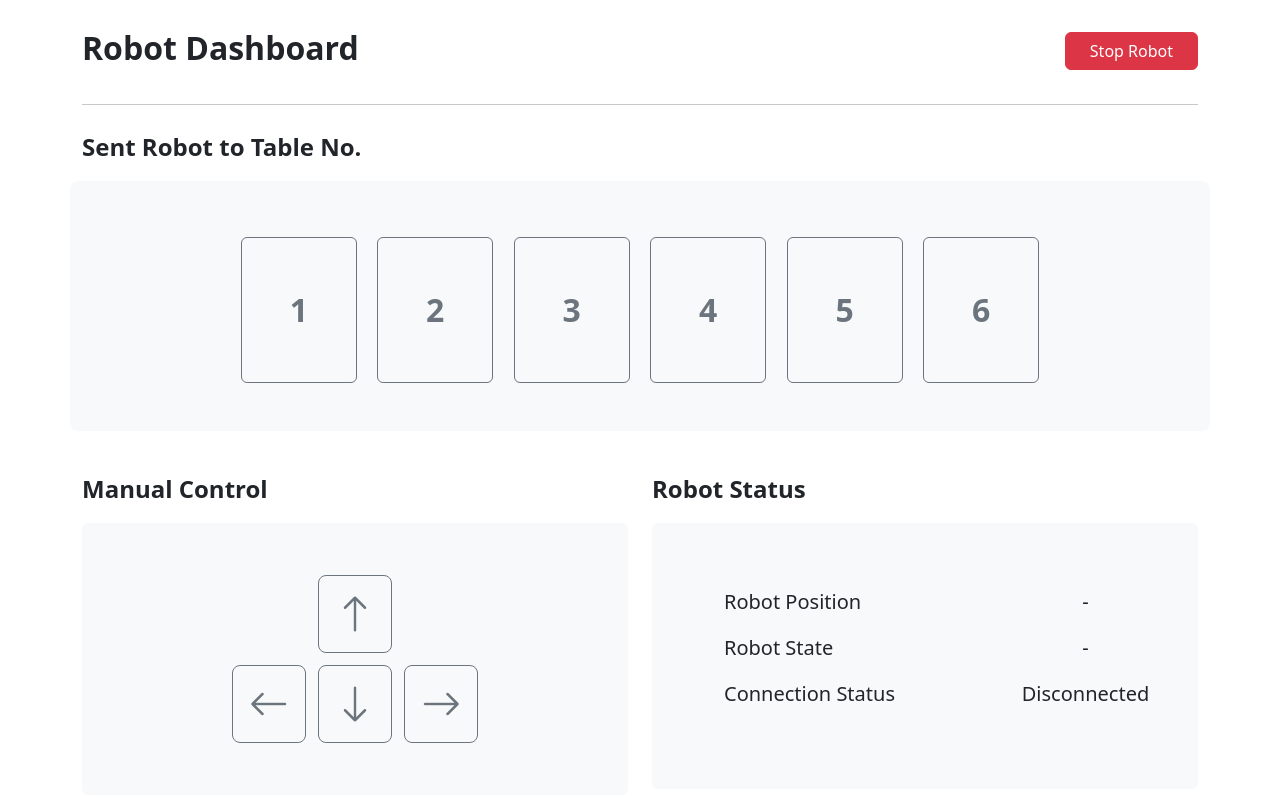
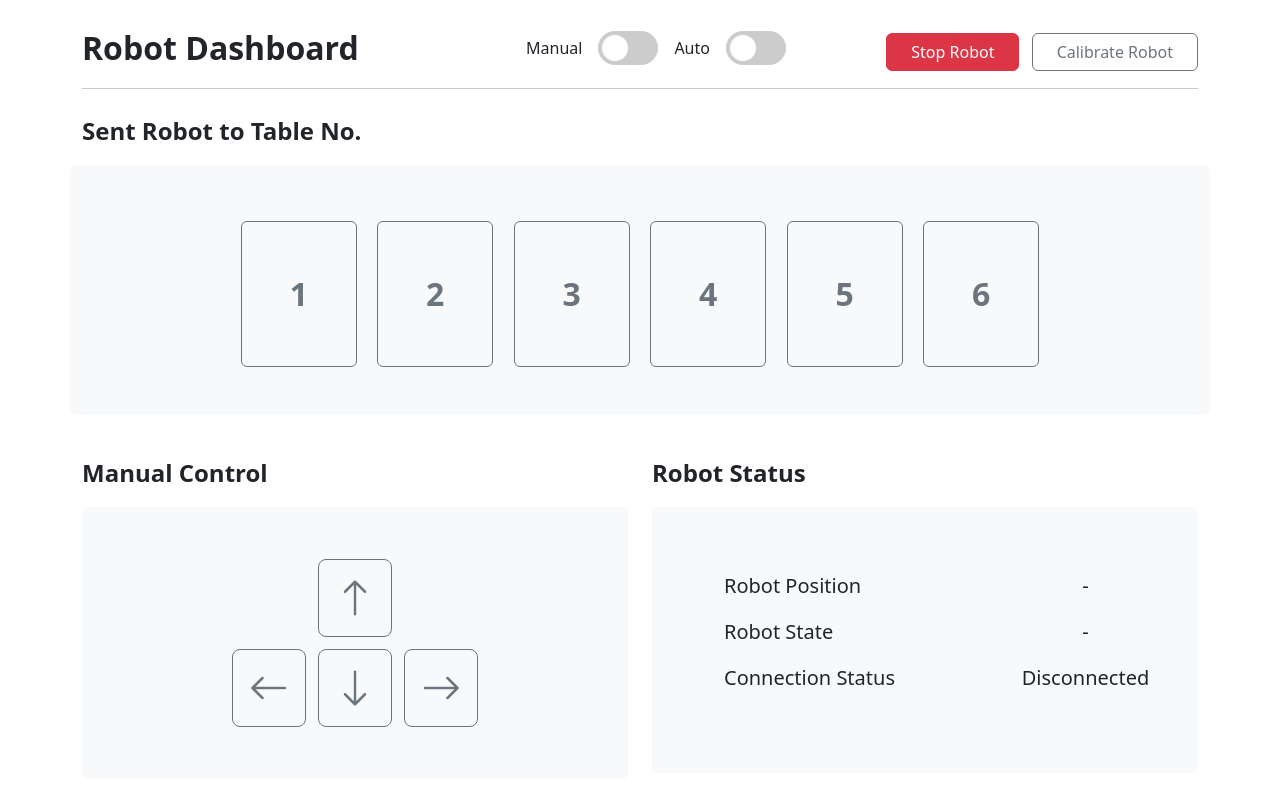
Before and after one commit to muquitarif/Robot-Control-App-Using-Websockets, a website: page client/index.html in a window 1280 px wide. Drawn offline with nearby package versions, Linux system fonts and the light colour scheme.

Commit message:
"Updated HTML, CSS, and JavaScript files in client directory: modified display.html, index.html, script.js, and style.css files with changes to layout, styling, and event listeners."

```diff
--- a/client/index.html
+++ b/client/index.html
@@ -6,19 +6,28 @@
     <title>Robot Control App</title>
     <link rel="stylesheet" href="../node_modules/bootstrap/dist/css/bootstrap.css"/>
     <link rel="stylesheet" href="../node_modules/bootstrap-icons/font/bootstrap-icons.css"/>
+    <link rel="stylesheet" href="style.css">
 </head>
 
 <body>
 
     <div class="container mt-4">
         <div class="row">
-            <div class="col">
-                <p class="fw-bold fs-2">Robot Dashboard</p>
+            <div class="col align-self-center">
+                <p class="fw-bold fs-2 mb-0">Robot Dashboard</p>
             </div>
 
-            <div class="col text-end">
+            <div class="col align-self-center d-flex">
+                <!-- Rounded switch -->
+                <p class="ms-5 px-3 mb-0 align-self-center">Manual</p>
+                <label class="switch"><input type="checkbox" id="manual-checkbox"> <span class="slider round"></span></label>
+                <p class="px-3 mb-0 align-self-center">Auto</p>
+                <label class="switch"><input type="checkbox" id="auto-checkbox"> <span class="slider round"></span></label>
+            </div>
 
+            <div class="col text-end align-self-center">
                 <button class="btn btn-danger px-4 mt-2 ms-2" id="stop">Stop Robot</button>
+                <button class="btn btn-outline-secondary px-4 mt-2 ms-2" id="calibrate">Calibrate Robot</button>
             </div>
         </div>
 
--- a/client/script.js
+++ b/client/script.js
@@ -33,6 +33,34 @@ if (socket.OPEN)
         });
     }
 
+    document.getElementById('manual-checkbox').addEventListener('change', function(event) {
+        if (this.checked) {
+            document.getElementById('auto-checkbox').checked = false;
+        }
+        //socket.send('M');
+        console.log('M');
+    });
+
+    document.getElementById('auto-checkbox').addEventListener('change', function(event) {
+        if (this.checked) {
+            document.getElementById('manual-checkbox').checked = false;
+        }
+        //socket.send('A');
+        console.log('A');
+    });
+
+    function move(buttonId, data){
+        document.getElementById(buttonId).addEventListener("mousedown", function(event) {
+            socket.send(data);
+            console.log(data);
+    });
+
+    document.getElementById(buttonId).addEventListener("mouseup", function(event) {
+        socket.send('S');
+        console.log('S');
+    });
+    }
+
     function addButtonClickListener(buttonId, data) {
         document.getElementById(buttonId).addEventListener("click", function(event) {
             socket.send(data);
@@ -40,9 +68,11 @@ if (socket.OPEN)
         });
     }
 
-    addButtonClickListener('forward', 'F');
-    addButtonClickListener('backward', 'B');
-    addButtonClickListener('left', 'L');
-    addButtonClickListener('right', 'R');
+    move('forward', 'F');
+    move('backward', 'B');
+    move('left', 'L');
+    move('right', 'R');
+
     addButtonClickListener('stop', 'S');
+    addButtonClickListener('calibrate', 'C');
 }
--- a/client/style.css
+++ b/client/style.css
@@ -5,3 +5,67 @@
 .f-med{
     font-size: 80px;
 }
+
+/* The switch - the box around the slider */
+.switch {
+    position: relative;
+    display: inline-block;
+    width: 60px;
+    height: 34px;
+  }
+
+  /* Hide default HTML checkbox */
+  .switch input {
+    opacity: 0;
+    width: 0;
+    height: 0;
+  }
+
+  /* The slider */
+  .slider {
+    position: absolute;
+    cursor: pointer;
+    top: 0;
+    left: 0;
+    right: 0;
+    bottom: 0;
+    background-color: #ccc;
+    -webkit-transition: .4s;
+    transition: .4s;
+  }
+
+
+  .slider:before {
+    position: absolute;
+    content: "";
+    height: 26px;
+    width: 26px;
+    left: 4px;
+    bottom: 4px;
+    background-color: white;
+    -webkit-transition: .4s;
+    transition: .4s;
+  }
+
+  input:checked + .slider {
+    background-color: #dc3545;
+  }
+
+  input:focus + .slider {
+    box-shadow: 0 0 1px #dc3545;
+  }
+
+  input:checked + .slider:before {
+    -webkit-transform: translateX(26px);
+    -ms-transform: translateX(26px);
+    transform: translateX(26px);
+  }
+
+  /* Rounded sliders */
+  .slider.round {
+    border-radius: 34px;
+  }
+
+  .slider.round:before {
+    border-radius: 50%;
+  }
```
Also changed, not shown: client/display.html (+3 -2 lines).
